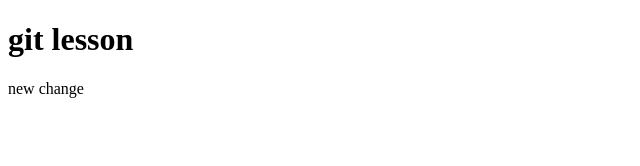
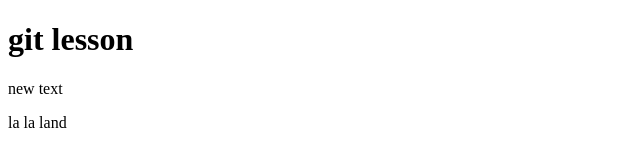
Before and after one commit to AlexanderPtytsyn/site, a plain HTML site: page index.html in a window 1280 px wide. Shown: the whole page, without its empty margins (0-640 px from the left). Drawn offline with Linux system fonts and the light colour scheme.

Commit message:
third commit

```diff
--- a/index.html
+++ b/index.html
@@ -7,6 +7,7 @@
 </head>
 <body>
 	<h1>git lesson</h1>
-	<p>new change</p>
+	<p>new text</p>
+	<p>la la land</p>
 </body>
 </html>
```
